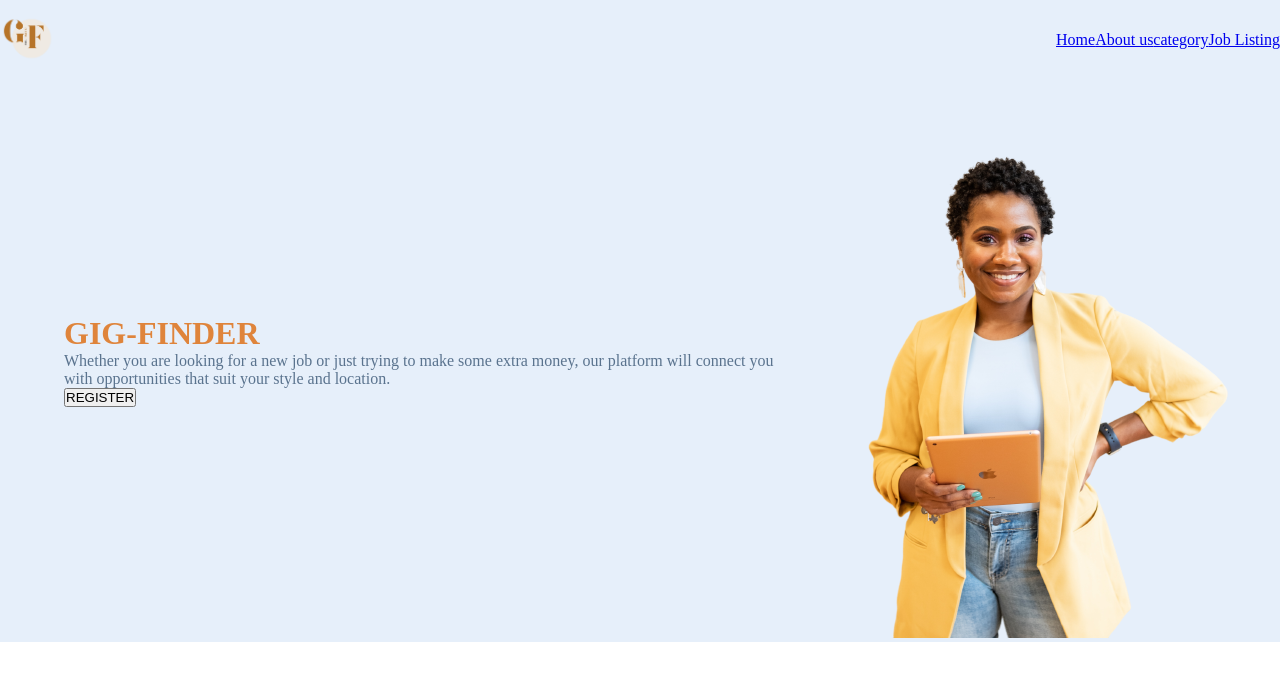
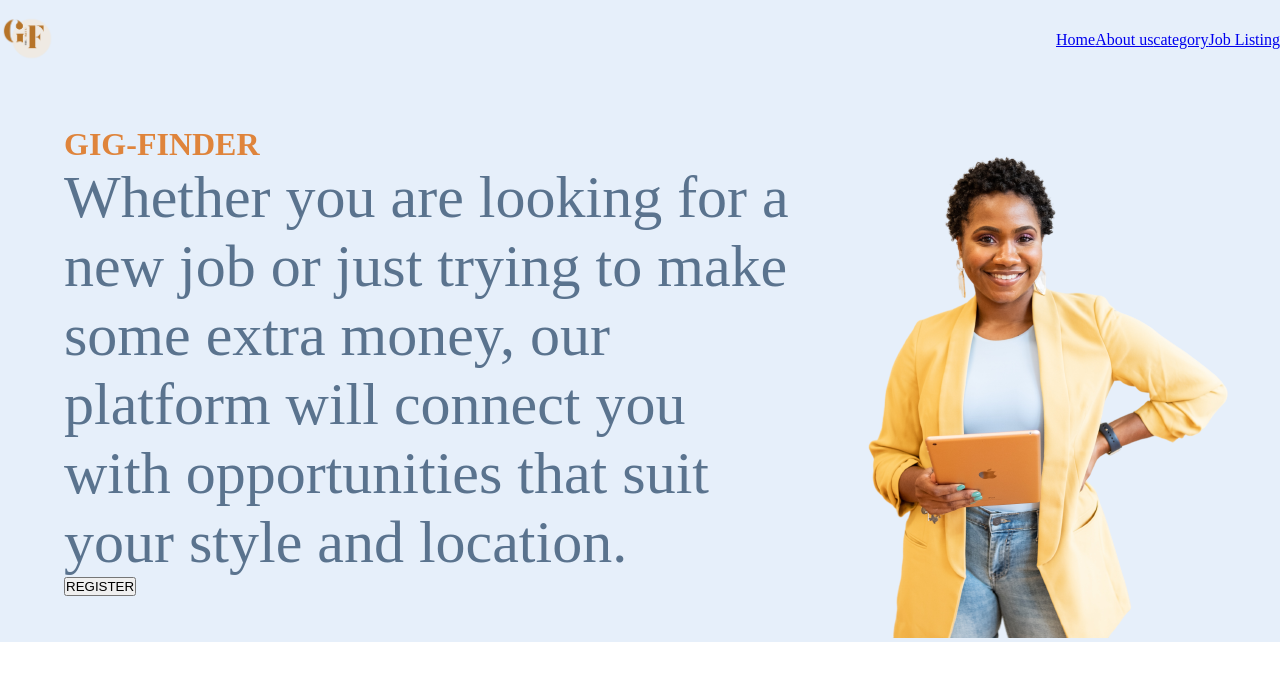
Before and after one commit to ChristabelMasakhwe/gig-finder-app, a React (Create React App) app: page / in a window 1280 px wide. Shown: the top 680 px of the page. Built offline with nearby package versions, Linux system fonts and the light colour scheme.

Commit message:
edit paragraph section

```diff
--- a/src/components/Home.js
+++ b/src/components/Home.js
@@ -11,7 +11,7 @@ function Home() {
           <div id="heading">
             <h1>GIG-FINDER</h1>
           </div>
-          <p>Whether you are looking for a new job
+          <p id="paragraph">Whether you are looking for a new job
             or just trying to make some extra money,
             our platform will connect you with
             opportunities that suit your style and location.</p>
--- a/src/components/NavBar.js
+++ b/src/components/NavBar.js
@@ -4,7 +4,7 @@ import logo from "../assets/logo.png";
 function NavBar() {
     return (
         <div className="navbar" >
-            <div>
+            <div class="logo">
                 <img src={logo} alt="logo" height="60px" />
             </div>
             <div className="navlinks">
--- a/src/index.css
+++ b/src/index.css
@@ -39,3 +39,16 @@ margin-right: -20px;
 #heading{
   color: #DF843B
 }
+
+.navbar{
+  display: flex;
+}
+
+.navlinks{
+  display: flex;
+  justify-content: space-around;
+  list-style-type: none;
+}
+#paragraph{
+  font-size: 60px;
+}
```
